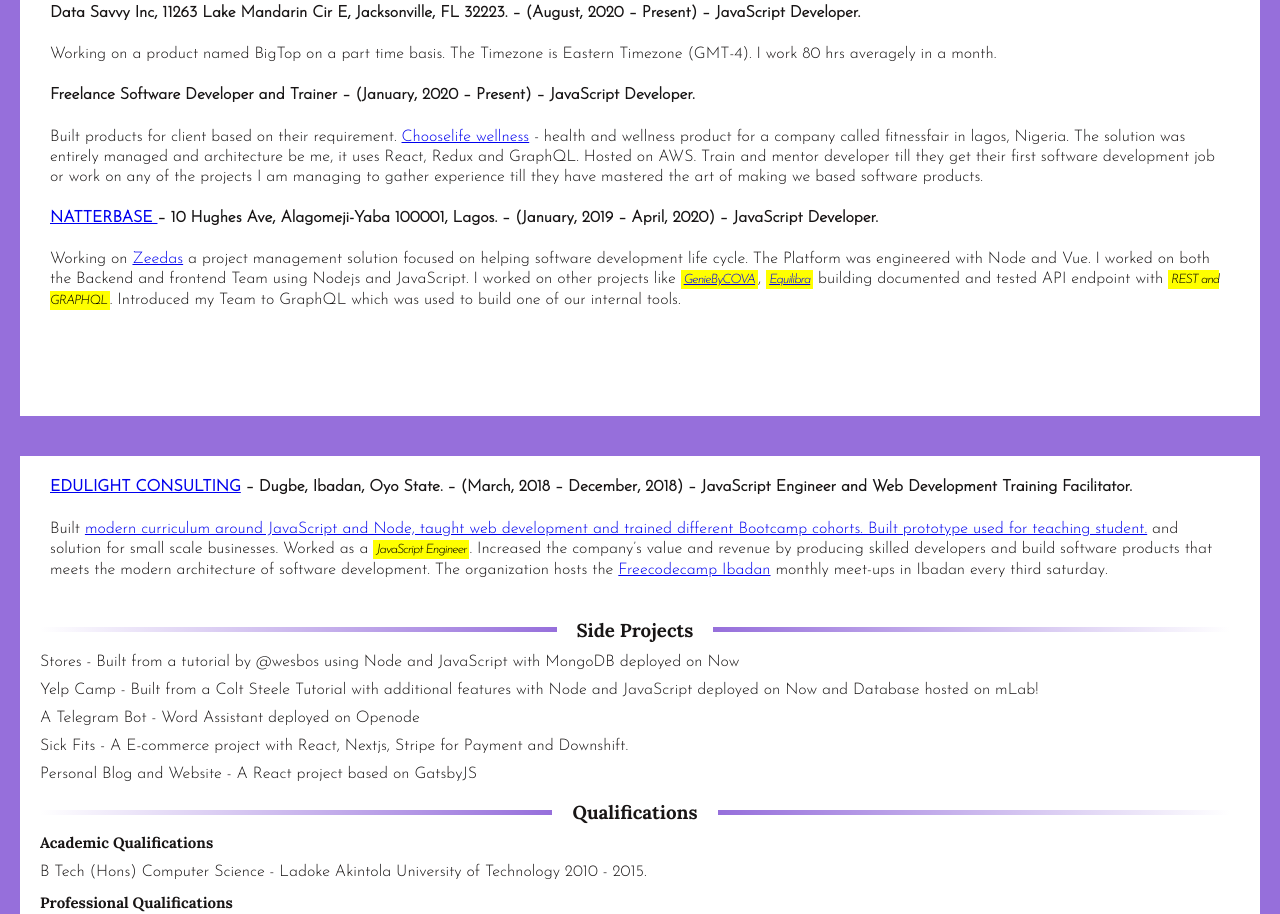
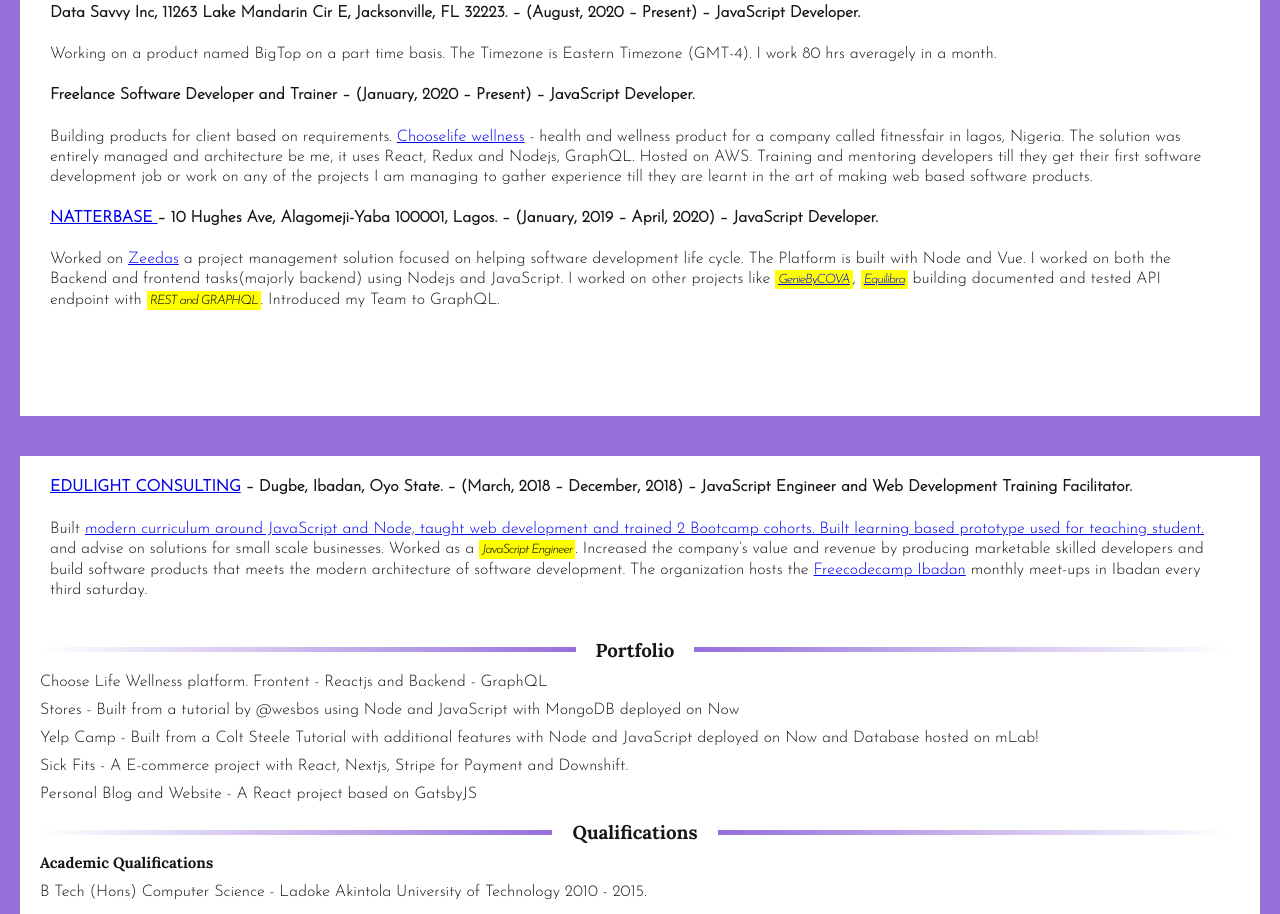
Before and after one commit to Oluwasetemi/master-cv, a website: page index.html in a window 1280 px wide. Shown: the part 457-1371 px from the top of the page. Drawn offline with Linux system fonts and the light colour scheme.

Commit message:
🐛 FIX: typo on the job history

```diff
--- a/index.html
+++ b/index.html
@@ -157,17 +157,17 @@
                     Present) – JavaScript Developer.
                 </h4>
                 <article>
-                    Built products for client based on their requirement.
+                    Building products for client based on requirements.
                     <a href="https://chooselife-staging.netlify.app/"
                         >Chooselife wellness</a
                     >
                     - health and wellness product for a company called
                     fitnessfair in lagos, Nigeria. The solution was entirely
                     managed and architecture be me, it uses React, Redux and
-                    GraphQL. Hosted on AWS. Train and mentor developer till they
+                    Nodejs, GraphQL. Hosted on AWS. Training and mentoring developers till they
                     get their first software development job or work on any of
                     the projects I am managing to gather experience till they
-                    have mastered the art of making we based software products.
+                    are learnt in the art of making web based software products.
                 </article>
                 <h4>
                     <a href="http://natterbase.com/">NATTERBASE </a> – 10 Hughes
@@ -175,10 +175,10 @@
                     2020) – JavaScript Developer.
                 </h4>
                 <article>
-                    Working on <a href="https://zeedas.com">Zeedas</a> a project
+                    Worked on <a href="https://zeedas.com">Zeedas</a> a project
                     management solution focused on helping software development
-                    life cycle. The Platform was engineered with Node and Vue. I
-                    worked on both the Backend and frontend Team using Nodejs
+                    life cycle. The Platform is built with Node and Vue. I
+                    worked on both the Backend and frontend tasks(majorly backend) using Nodejs
                     and JavaScript. I worked on other projects like
                     <mark class="highlight"
                         ><a href="https://cova.test.natterbase.com"
@@ -192,8 +192,7 @@
                     >
                     building documented and tested API endpoint with
                     <mark class="highlight">REST and GRAPHQL</mark>. Introduced
-                    my Team to GraphQL which was used to build one of our
-                    internal tools.
+                    my Team to GraphQL.
                 </article>
             </section>
             <hr />
@@ -210,13 +209,13 @@
                     Built
                     <a href="https://github.com/EduLight-Consulting"
                         >modern curriculum around JavaScript and Node, taught
-                        web development and trained different Bootcamp cohorts.
-                        Built prototype used for teaching student.</a
+                        web development and trained 2 Bootcamp cohorts.
+                        Built learning based prototype used for teaching student.</a
                     >
-                    and solution for small scale businesses. Worked as a
+                    and advise on solutions for small scale businesses. Worked as a
                     <mark class="highlight">JavaScript Engineer</mark>.
                     Increased the company’s value and revenue by producing
-                    skilled developers and build software products that meets
+                    marketable skilled developers and build software products that meets
                     the modern architecture of software development. The
                     organization hosts the
                     <a href="http://fcc-ibadan.netlify.com"
@@ -271,7 +270,12 @@
 			</section> -->
         </div>
         <div class="side-projects">
-            <h3>Side Projects</h3>
+            <h3>Portfolio</h3>
+            <p>
+                <a href="https://chooselife-wellness.com"
+                    >Choose Life Wellness platform. Frontent - Reactjs and Backend - GraphQL</a
+                >
+            </p>
             <p>
                 <a href="https://stores-app-lhinvnequz.now.sh"
                     >Stores - Built from a tutorial by @wesbos using Node and
@@ -285,11 +289,11 @@
                     and Database hosted on mLab!</a
                 >
             </p>
-            <p>
+            <!-- <p>
                 <a href="https://t.me/the_word_dico_bot"
                     >A Telegram Bot - Word Assistant deployed on Openode</a
                 >
-            </p>
+            </p> -->
             <p>
                 <a href="https://sicksfit-next-production.herokuapp.com/"
                     >Sick Fits - A E-commerce project with React, Nextjs, Stripe
```
